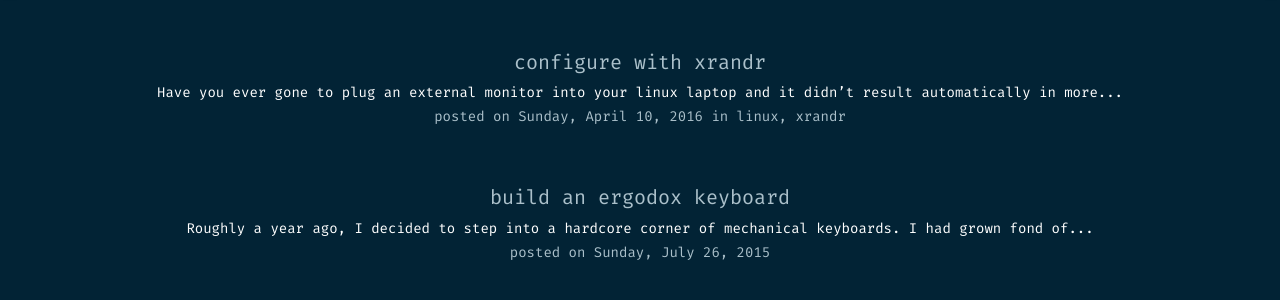
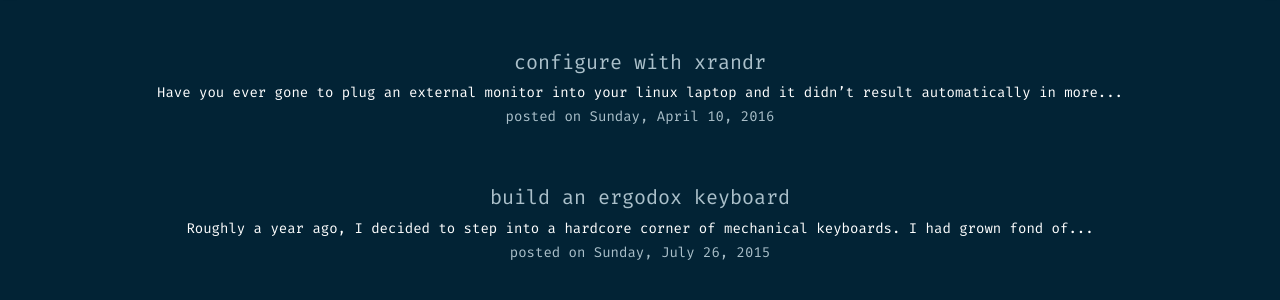
Before and after one commit to komidore64/komidore64.github.io, a Jekyll site: the page built from index.html, in a window 1280 px wide and 1142 px high. Shown: the part 252-552 px from the top of the window. Built offline with Jekyll 4.4.1, drawn with Linux system fonts in a browser that asks for light colours; nearby versions of some CDN libraries; some web fonts are replaced.

Commit message:
post - remove categories for now

```diff
--- a/_posts/2016-04-10-configure-with-xrandr.md
+++ b/_posts/2016-04-10-configure-with-xrandr.md
@@ -1,7 +1,6 @@
 ---
 layout: post
 title: configure with xrandr
-categories: linux xrandr
 ---
 Have you ever gone to plug an external monitor into your linux laptop and it didn't result automatically in more desktop space?
 This has happened to me recently with a fairly old but still useful monitor that I have at home.
```
